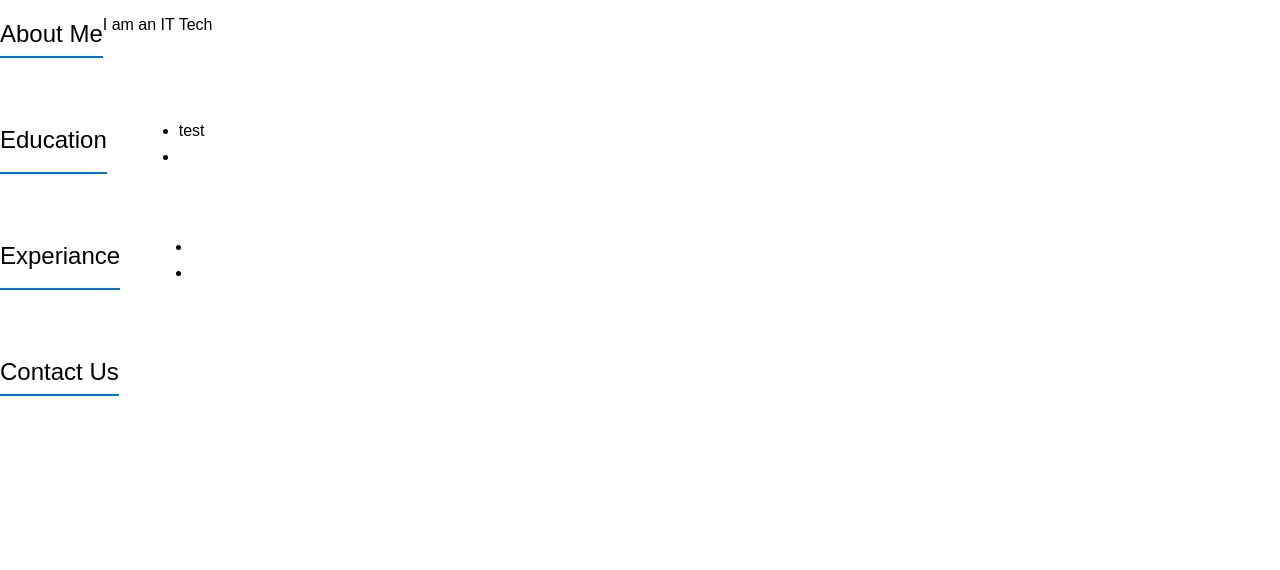
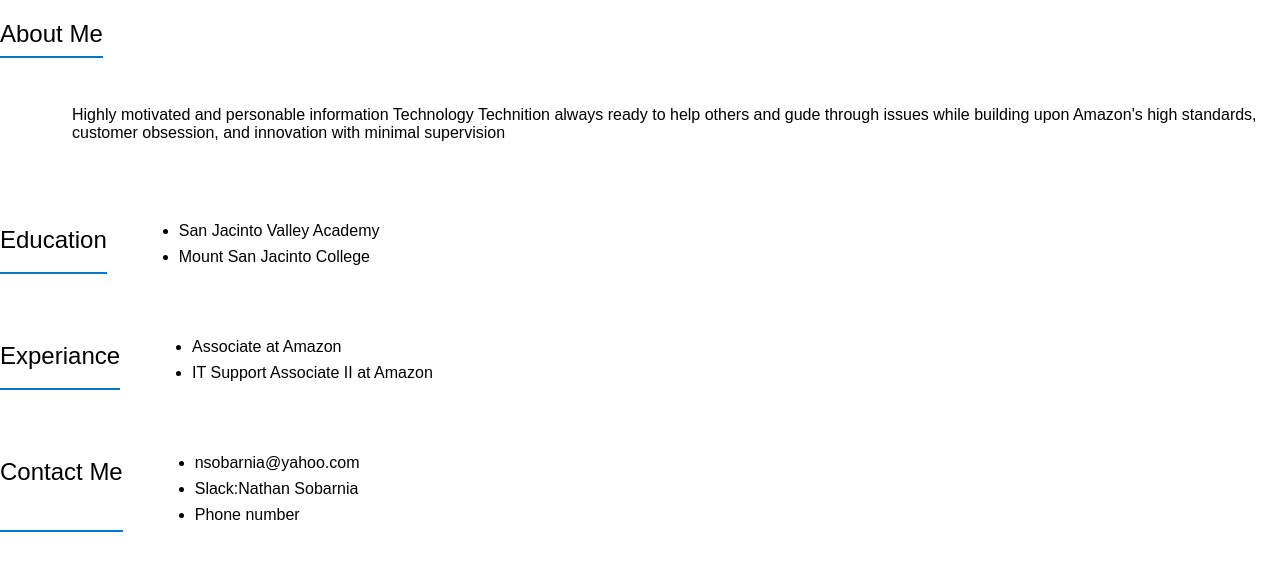
Before and after one commit to Jynxful/personal-profile, a plain HTML site: page index.html in a window 1280 px wide. Drawn offline with Linux system fonts and the light colour scheme.

Commit message:
added details from personal resume

```diff
--- a/index.html
+++ b/index.html
@@ -10,26 +10,36 @@
 <body>
     <section>
         <h2>About Me</h2>
-        <p>
-            I am an IT Tech
-        </p>
+            <ul>
+                <p>
+                    Highly motivated and personable information Technology
+                     Technition always ready to help others and gude through
+                     issues while building upon Amazon's high standards, customer obsession,
+                      and innovation with minimal supervision
+                </p>
+            </ul>
     </section>
     <section>
         <h2>Education</h2>
             <ul>
-                <li>test</li>
-                <li></li>
+                <li>San Jacinto Valley Academy</li>
+                <li>Mount San Jacinto College</li>
             </ul>
     </section>
     <section>
         <h2>Experiance</h2>
-         <ul>
-            <li></li>
-            <li></li>
+          <ul>
+            <li>Associate at Amazon</li>
+            <li>IT Support Associate II at Amazon</li>
           </ul>
     </section>
     <section>
-<h2>Contact Us</h2>
+        <h2>Contact Me</h2>
+        <ul>
+            <li>nsobarnia@yahoo.com</li>
+            <li>Slack:Nathan Sobarnia</li>
+            <li>Phone number </li>
+        </ul>
     </section>
 </body>
 </html>
```
